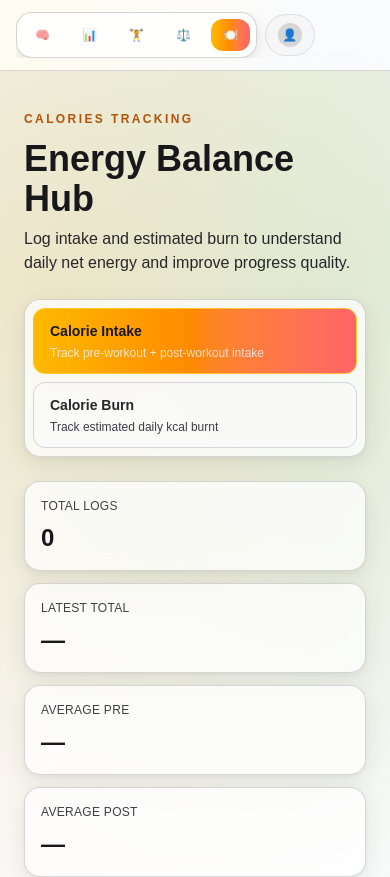
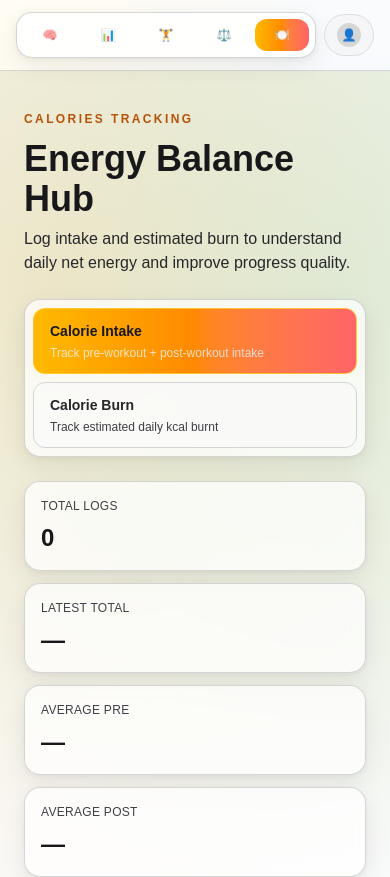
Before and after one commit to bibeshpyakurel/Trainlytics, a Next.js app: page /calories in a window 390 px wide. Shown: the top 877 px of the page. Built offline with nearby package versions, Linux system fonts and the light colour scheme; no server answers.

Commit message:
Update AppNav.tsx

```diff
--- a/app/AppNav.tsx
+++ b/app/AppNav.tsx
@@ -70,14 +70,14 @@ export default function AppNav() {
 
   return (
     <header className="sticky top-0 z-30 border-b border-zinc-800/80 bg-zinc-950/80 px-4 py-3 backdrop-blur-md">
-      <div className="mx-auto flex w-full max-w-5xl items-center gap-3 sm:justify-between">
+      <div className="mx-auto flex w-full max-w-5xl items-center justify-between gap-3">
         <p className="hidden text-xs font-semibold uppercase tracking-[0.2em] text-amber-300/80 sm:block">
           Gym Mode: On
         </p>
 
-        <div className="w-full overflow-x-auto sm:w-auto sm:overflow-visible">
-          <div className="flex min-w-max items-center gap-2">
-            <nav className="flex items-center gap-2 rounded-2xl border border-zinc-700/70 bg-zinc-900/70 p-1.5 shadow-lg">
+        <div className="w-full sm:w-auto">
+          <div className="flex w-full items-center gap-2 sm:w-auto sm:min-w-max">
+            <nav className="flex flex-1 items-center justify-between gap-1 rounded-2xl border border-zinc-700/70 bg-zinc-900/70 p-1.5 shadow-lg sm:flex-none sm:justify-start sm:gap-2">
               {navItems.map((item) => {
                 const isActive = pathname?.startsWith(item.href);
 
@@ -85,7 +85,7 @@ export default function AppNav() {
                   <Link
                     key={item.href}
                     href={item.href}
-                    className={`rounded-xl px-3 py-2 text-xs font-semibold transition sm:px-4 sm:text-sm ${
+                    className={`flex-1 rounded-xl px-2 py-2 text-center text-xs font-semibold transition sm:flex-none sm:px-4 sm:text-sm ${
                       isActive
                         ? `${CLASS_GRADIENT_PRIMARY} text-zinc-900`
                         : "text-zinc-300 hover:bg-zinc-800 hover:text-zinc-100"
@@ -101,7 +101,7 @@ export default function AppNav() {
             </nav>
             <Link
               href={ROUTES.profile}
-              className={`inline-flex items-center gap-2 rounded-full border px-3 py-2 text-sm font-semibold transition ${
+              className={`inline-flex items-center gap-2 rounded-full border px-3 py-2 text-sm font-semibold transition sm:px-3 ${
                 isProfileActive
                   ? `border-amber-300/80 ${CLASS_GRADIENT_PRIMARY} text-zinc-900`
                   : "border-zinc-700/70 bg-zinc-900/70 text-zinc-200 hover:border-zinc-500 hover:bg-zinc-800"
```
